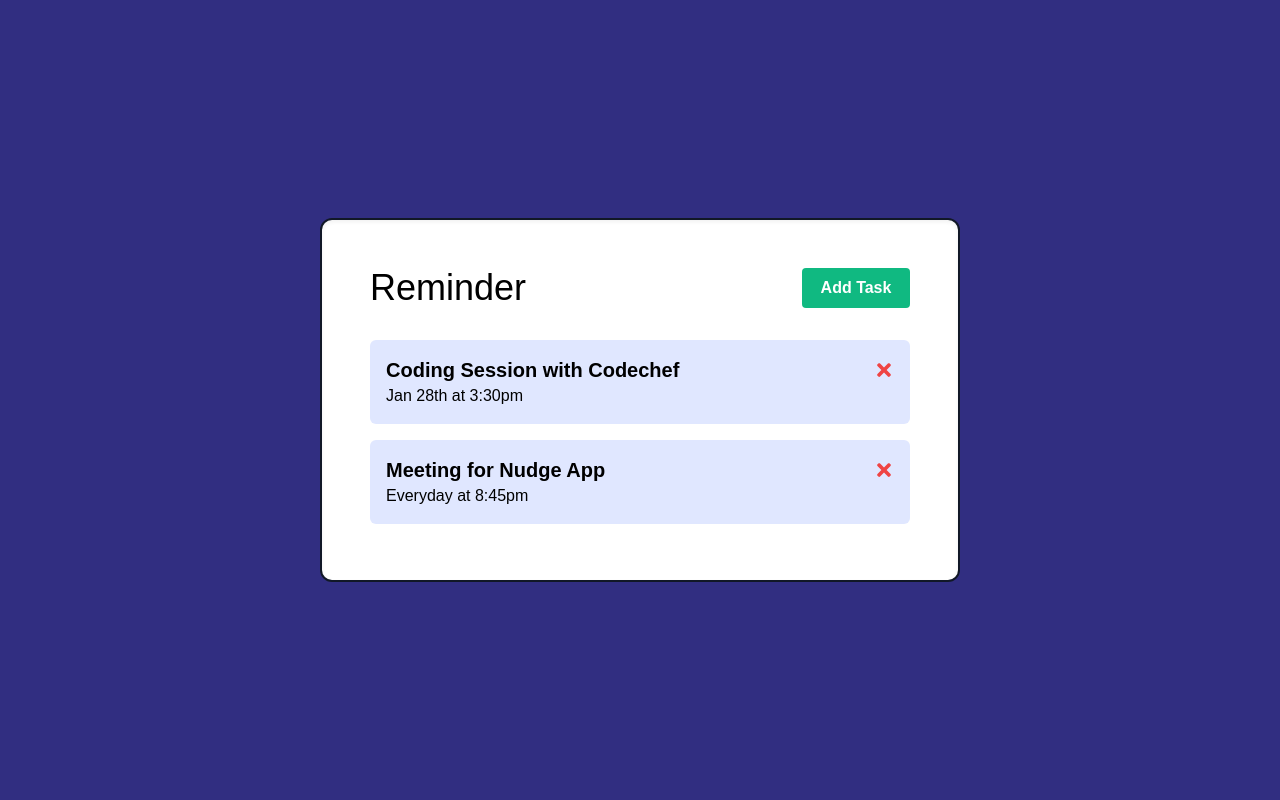
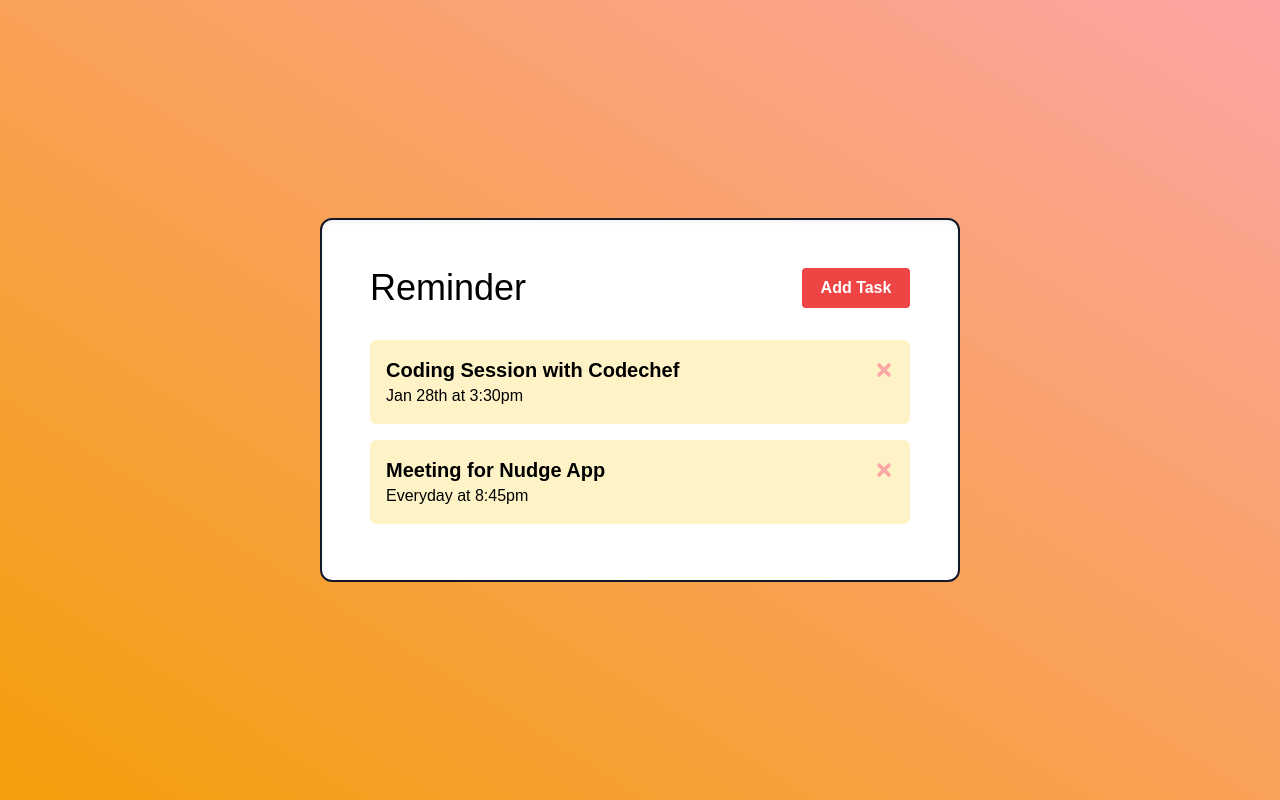
Before and after one commit to AbhinavRobinson/one-react-app, a React (Create React App) app: page / in a window 1280 px wide. Built offline with nearby package versions, Linux system fonts and the light colour scheme.

Commit message:
(feat): color changes

```diff
--- a/src/App.tsx
+++ b/src/App.tsx
@@ -33,7 +33,7 @@ const App = () => {
   };
 
   return (
-    <div className="flex items-center justify-center w-screen h-screen p-8 m-0 bg-indigo-900">
+    <div className="flex items-center justify-center w-screen h-screen p-8 m-0 bg-gradient-to-tr from-yellow-500 to-red-300">
       <div className="flex flex-col w-2/3 h-auto max-w-screen-sm p-12 m-0 bg-white border-2 border-gray-900 shadow-inner rounded-xl">
         <Header />
         {tasks.length > 0 ? (
--- a/src/components/Header.tsx
+++ b/src/components/Header.tsx
@@ -11,7 +11,7 @@ const Header = ({ title = "Reminder" }) => {
   return (
     <header className="flex flex-row w-full h-16">
       <h1 className="w-4/5 text-4xl font-medium align-middle">{title}</h1>
-      <Button color="bg-green-500" text="Add Task" onClick={onClick} />
+      <Button color="bg-red-500" text="Add Task" onClick={onClick} />
     </header>
   );
 };
--- a/src/components/Task.tsx
+++ b/src/components/Task.tsx
@@ -5,11 +5,11 @@ import { FaTimes } from "react-icons/fa";
  */
 const Task = ({ task, onDelete }: { task: any; onDelete: Function }) => {
   return (
-    <div className="w-full p-4 my-2 bg-indigo-100 rounded-md hover:bg-indigo-200">
+    <div className="w-full p-4 my-2 bg-yellow-100 rounded-md hover:bg-yellow-200">
       <h3 className="flex flex-row justify-between w-full text-xl font-semibold">
         {task.text}
         <FaTimes
-          className="self-center text-red-500 rounded-full cursor-pointer hover:text-red-600"
+          className="self-center text-red-300 rounded-full cursor-pointer hover:text-red-600"
           onClick={() => onDelete(task.id)}
         />
       </h3>
```
Also changed, not shown: 1 other file (tests, documents, lock files or other folders).
